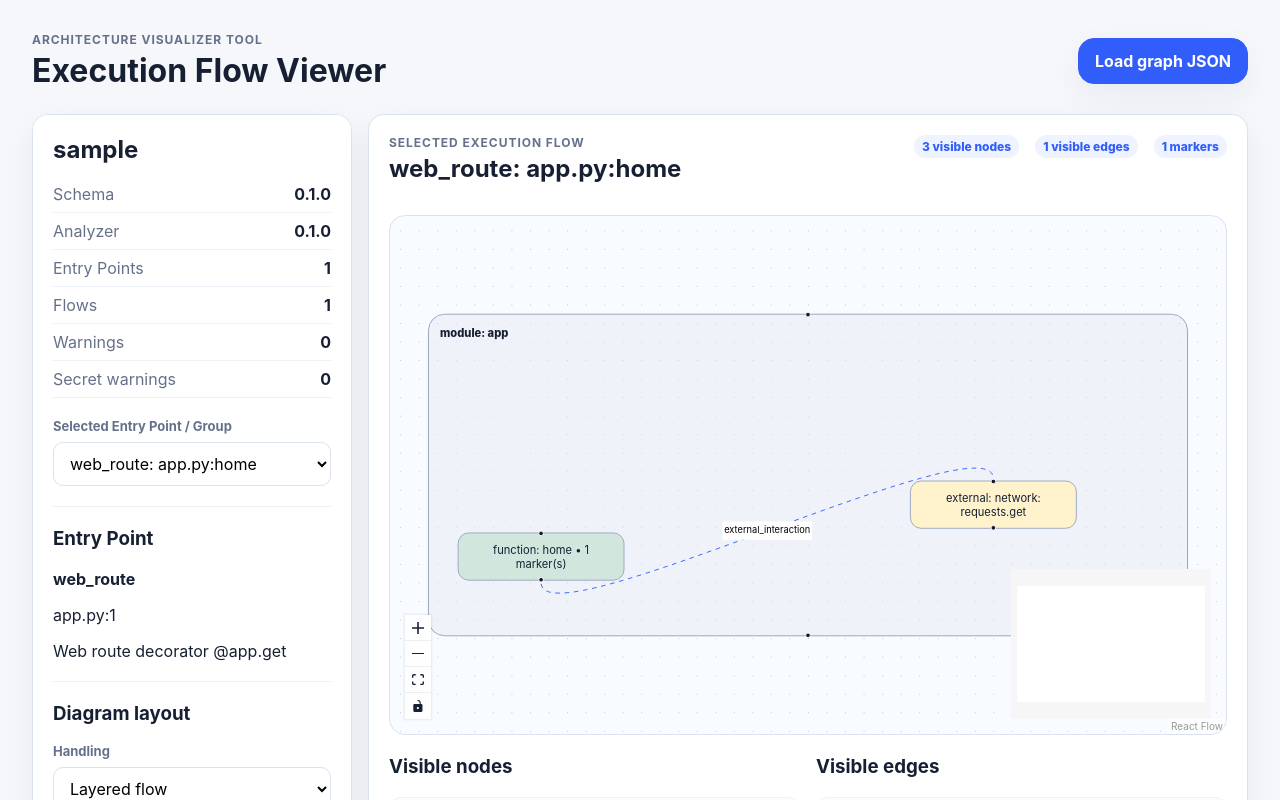
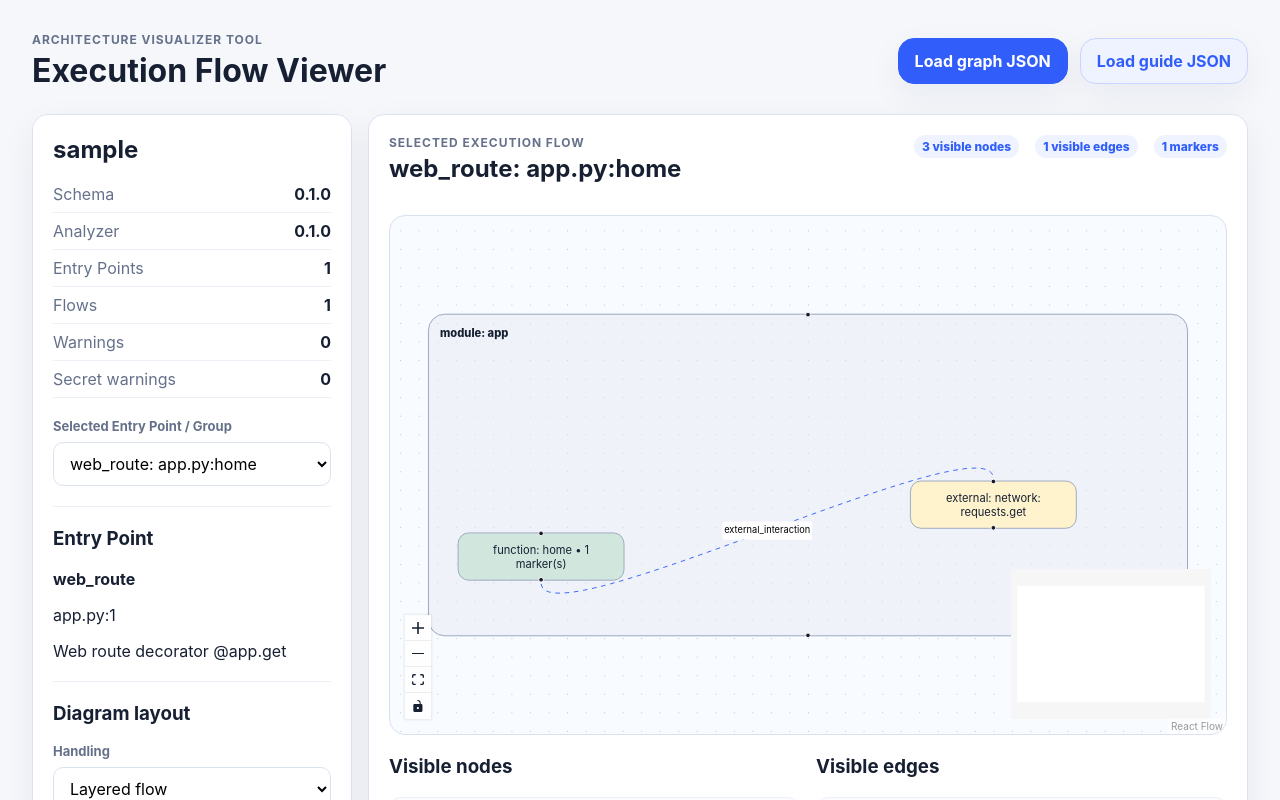
Before and after one commit to DevGrohl/AVT, a React (Vite) app in the folder apps/viewer/: page / in a window 1280 px wide. Shown: the top 800 px of the page. Built offline with nearby package versions, Linux system fonts and the light colour scheme.

Commit message:
Show Guide suggestions in viewer

```diff
--- a/apps/viewer/src/graph.ts
+++ b/apps/viewer/src/graph.ts
@@ -81,6 +81,21 @@ export interface GraphWarning {
   location?: SourceLocation;
 }
 
+export interface GuideSuggestion {
+  entry: string;
+  kind: string;
+  confidence: 'high' | 'medium' | 'low';
+  reason: string;
+  risk: string;
+}
+
+export interface GuideFile {
+  suggested_entry_points: GuideSuggestion[];
+  project_observations: string[];
+  safe_project_summary?: unknown;
+  llm_prompt?: string;
+}
+
 export interface ExecutionFlowGraph {
   metadata: GraphMetadata;
   entry_points: EntryPoint[];
@@ -89,6 +104,12 @@ export interface ExecutionFlowGraph {
   edges: GraphEdge[];
   markers: FlowMarker[];
   warnings: GraphWarning[];
+}
+
+export function isGuideFile(value: unknown): value is GuideFile {
+  if (!value || typeof value !== 'object') return false;
+  const guide = value as Partial<GuideFile>;
+  return Array.isArray(guide.suggested_entry_points) && Array.isArray(guide.project_observations);
 }
 
 export function isExecutionFlowGraph(value: unknown): value is ExecutionFlowGraph {
--- a/apps/viewer/src/main.tsx
+++ b/apps/viewer/src/main.tsx
@@ -3,8 +3,8 @@ import { createRoot } from 'react-dom/client';
 import { ReactFlow, Background, Controls, MiniMap, type Edge as FlowEdge, type Node as FlowNode } from '@xyflow/react';
 import '@xyflow/react/dist/style.css';
 import './styles.css';
-import type { EntryPoint, ExecutionFlow, ExecutionFlowGraph, FlowMarker, GraphEdge, GraphNode } from './graph';
-import { isExecutionFlowGraph } from './graph';
+import type { EntryPoint, ExecutionFlow, ExecutionFlowGraph, FlowMarker, GraphEdge, GraphNode, GuideFile } from './graph';
+import { isExecutionFlowGraph, isGuideFile } from './graph';
 
 type InspectorSelection =
   | { type: 'node'; item: GraphNode; markers: FlowMarker[] }
@@ -36,6 +36,7 @@ interface FlowSelectionOption {
 
 function App() {
   const [graph, setGraph] = useState<ExecutionFlowGraph | null>(null);
+  const [guide, setGuide] = useState<GuideFile | null>(null);
   const [error, setError] = useState<string | null>(null);
   const [selectedSelectionId, setSelectedSelectionId] = useState<string>('');
   const [selection, setSelection] = useState<InspectorSelection>(null);
@@ -78,6 +79,17 @@ function App() {
     return buildFlowModel(graph, selectedFlow, edgeFilters, diagramLayout, displayOptions);
   }, [graph, selectedFlow, edgeFilters, diagramLayout, displayOptions]);
 
+  async function handleGuideSelected(event: React.ChangeEvent<HTMLInputElement>) {
+    const file = event.target.files?.[0];
+    if (!file) return;
+    setError(null);
+    try {
+      setGuide(parseGuide(await file.text()));
+    } catch (reason) {
+      setError(reason instanceof Error ? reason.message : String(reason));
+    }
+  }
+
   async function handleFileSelected(event: React.ChangeEvent<HTMLInputElement>) {
     const file = event.target.files?.[0];
     if (!file) return;
@@ -99,10 +111,16 @@ function App() {
           <p className="eyebrow">Architecture Visualizer Tool</p>
           <h1>Execution Flow Viewer</h1>
         </div>
-        <label className="filePicker">
-          Load graph JSON
-          <input type="file" accept="application/json,.json" onChange={handleFileSelected} />
-        </label>
+        <div className="fileActions">
+          <label className="filePicker">
+            Load graph JSON
+            <input type="file" accept="application/json,.json" onChange={handleFileSelected} />
+          </label>
+          <label className="filePicker secondaryPicker">
+            Load guide JSON
+            <input type="file" accept="application/json,.json" onChange={handleGuideSelected} />
+          </label>
+        </div>
       </header>
 
       {error ? <section className="error">{error}</section> : null}
@@ -130,6 +148,7 @@ function App() {
             <DiagramLayoutControls layout={diagramLayout} onChange={setDiagramLayout} />
             <DiagramDisplayControls options={displayOptions} onChange={setDisplayOptions} />
             <EdgeFilterControls filters={edgeFilters} onChange={setEdgeFilters} />
+            <GuideSummary guide={guide} />
             <Inspector selection={selection} />
           </aside>
 
@@ -245,6 +264,38 @@ function DiagramDisplayControls({ options, onChange }: { options: DiagramDisplay
         <option value="reason">Reason</option>
         <option value="none">None</option>
       </select>
+    </section>
+  );
+}
+
+function GuideSummary({ guide }: { guide: GuideFile | null }) {
+  if (!guide) {
+    return (
+      <section className="summaryBlock">
+        <h3>Guide</h3>
+        <p className="hint">Load a Phase 2 guide JSON file to inspect suggested Entry Points and reasons.</p>
+      </section>
+    );
+  }
+
+  return (
+    <section className="summaryBlock guidePanel">
+      <h3>Guide suggestions</h3>
+      {guide.project_observations.length ? (
+        <ul className="compactList">
+          {guide.project_observations.map((observation, index) => <li key={index}>{observation}</li>)}
+        </ul>
+      ) : null}
+      <ul className="guideList">
+        {guide.suggested_entry_points.map((suggestion) => (
+          <li key={`${suggestion.entry}:${suggestion.kind}`}>
+            <span className={`certainty certainty-${suggestion.confidence === 'high' ? 'confirmed' : suggestion.confidence === 'medium' ? 'uncertain' : 'rejected'}`}>{suggestion.confidence}</span>
+            <strong>{suggestion.entry}</strong>
+            <p>{suggestion.reason}</p>
+            <p className="hint">Risk: {suggestion.risk}</p>
+          </li>
+        ))}
+      </ul>
     </section>
   );
 }
@@ -828,6 +879,12 @@ async function loadSampleGraph(): Promise<ExecutionFlowGraph> {
   return parseGraph(await response.text());
 }
 
+function parseGuide(text: string): GuideFile {
+  const parsed = JSON.parse(text) as unknown;
+  if (!isGuideFile(parsed)) throw new Error('Selected file is not an AVT Guide JSON file.');
+  return parsed;
+}
+
 async function parseGraph(text: string): Promise<ExecutionFlowGraph> {
   const parsed = JSON.parse(text) as unknown;
   if (!isExecutionFlowGraph(parsed)) throw new Error('Selected file is not an AVT Execution Flow Graph.');
--- a/apps/viewer/src/styles.css
+++ b/apps/viewer/src/styles.css
@@ -37,6 +37,13 @@ select {
   align-items: center;
   justify-content: space-between;
   margin-bottom: 24px;
+}
+
+.fileActions {
+  display: flex;
+  flex-wrap: wrap;
+  gap: 12px;
+  justify-content: flex-end;
 }
 
 h1,
@@ -84,6 +91,12 @@ h2 {
 
 .filePicker input {
   display: none;
+}
+
+.secondaryPicker {
+  color: #315efb;
+  background: #eef3ff;
+  border-color: #c8d5ff;
 }
 
 .error {
@@ -231,7 +244,9 @@ select {
   min-width: 0;
 }
 
-.itemList {
+.itemList,
+.guideList,
+.compactList {
   display: grid;
   gap: 10px;
   list-style: none;
@@ -239,7 +254,9 @@ select {
   padding: 0;
 }
 
-.itemList li {
+.itemList li,
+.guideList li,
+.compactList li {
   display: grid;
   gap: 6px;
   padding: 12px;
```
Also changed, not shown: 2 other files (tests, documents, lock files or other folders).
